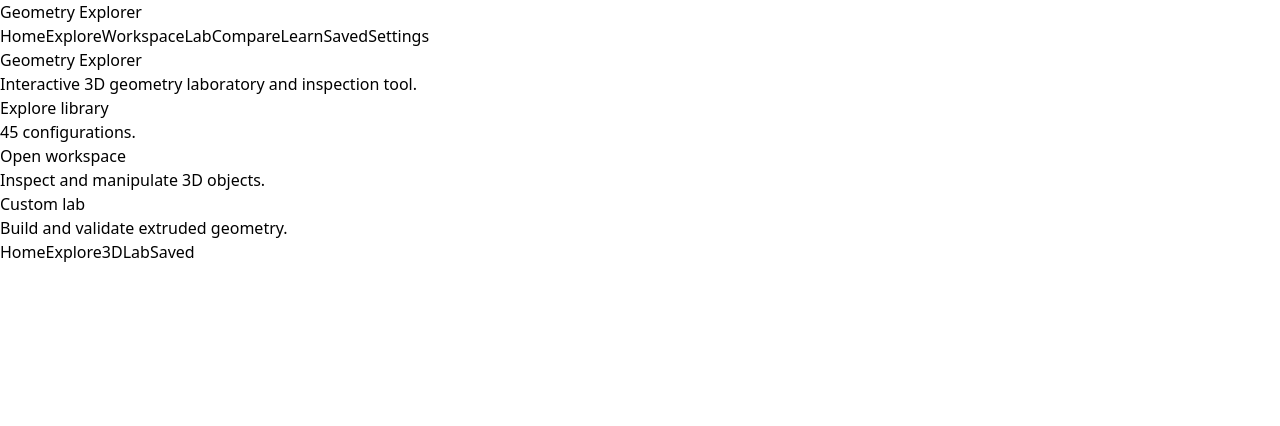
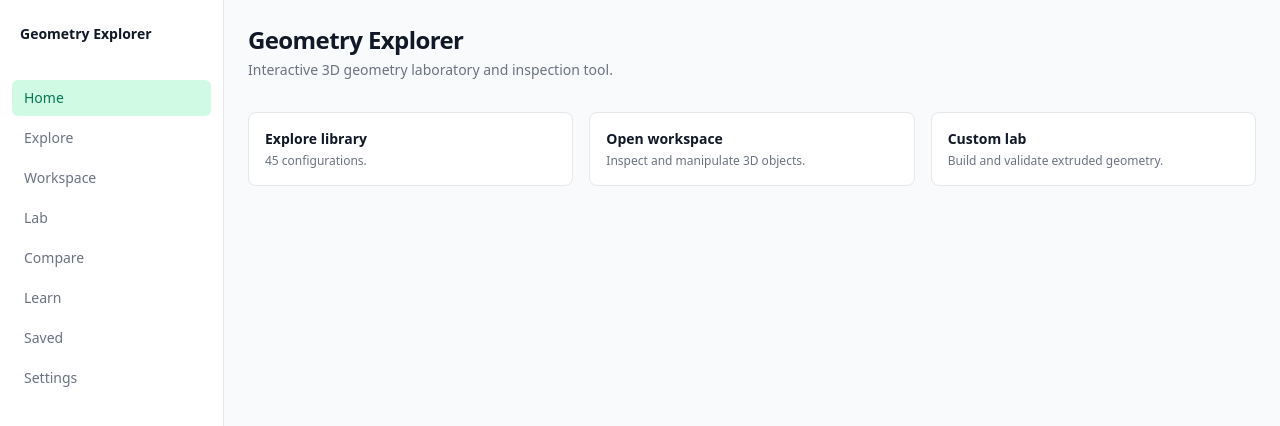
Before and after one commit to Kurniawan-Studio/3D-Geometry, a Next.js app: page / in a window 1280 px wide. Shown: the top 426 px of the page. Built offline with nearby package versions, Linux system fonts and the light colour scheme.

Commit message:
Update tailwind.config.ts

```diff
--- a/tailwind.config.ts
+++ b/tailwind.config.ts
@@ -1,7 +1,11 @@
 import type { Config } from 'tailwindcss';
 
 const config: Config = {
-  content: ['./src/**/*.{ts,tsx}'],
+  content: [
+    './app/**/*.{js,ts,jsx,tsx,mdx}',
+    './components/**/*.{js,ts,jsx,tsx,mdx}',
+    './lib/**/*.{js,ts,jsx,tsx,mdx}',
+  ],
   theme: {
     extend: {
       colors: {
```
